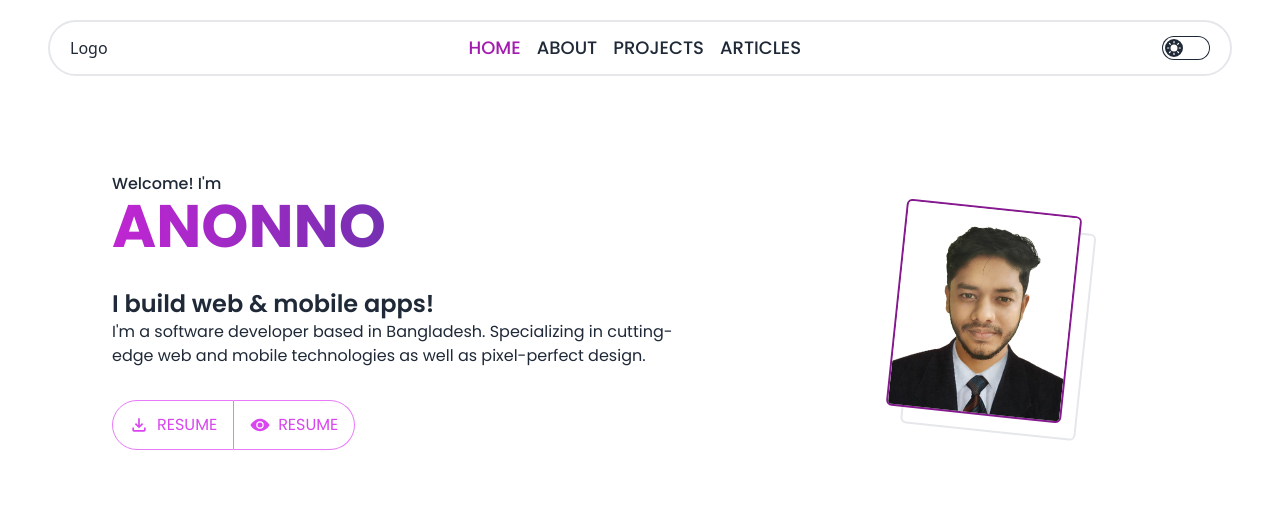
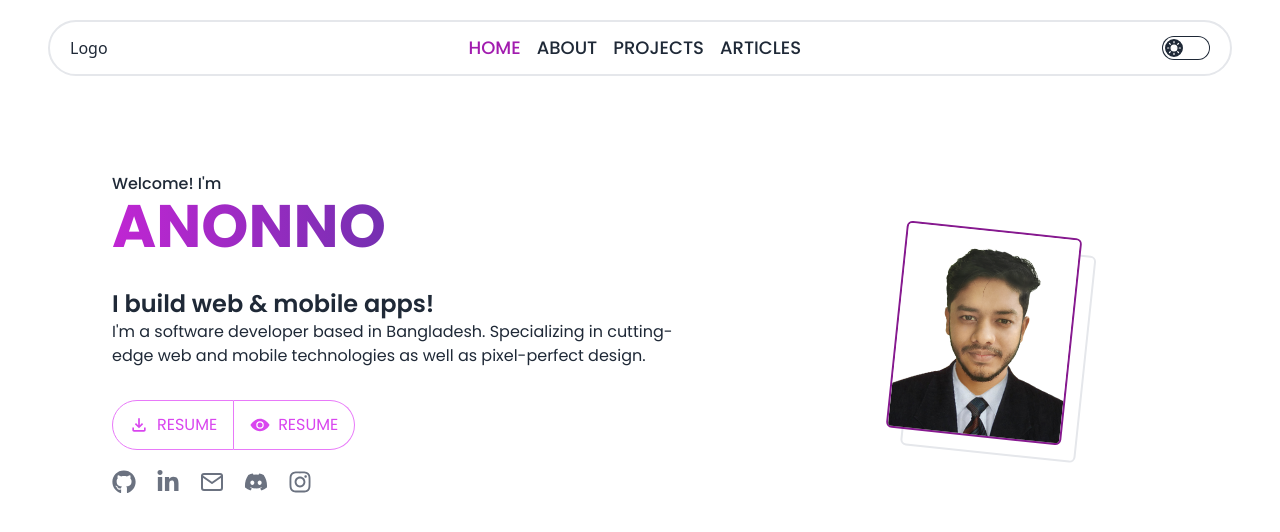
Before and after one commit to mranonno/my-portfolio, a React (Vite) app: page / in a window 1280 px wide. Shown: the top 532 px of the page. Built offline with nearby package versions, Linux system fonts and the light colour scheme.

Commit message:
add social navigation

```diff
--- a/src/components/HomePage/IntroduceMySelf.tsx
+++ b/src/components/HomePage/IntroduceMySelf.tsx
@@ -1,6 +1,9 @@
 import profileImage from "../../assets/images/Anonno Das.jpg";
 import { MdOutlineFileDownload } from "react-icons/md";
+import { FaDiscord, FaGithub, FaInstagram } from "react-icons/fa";
 import { IoEye } from "react-icons/io5";
+import { FaLinkedinIn } from "react-icons/fa6";
+import { FiMail } from "react-icons/fi";
 const IntroduceMySelf = () => {
   return (
     <div className="flex justify-between items-center mt-24 px-16">
@@ -31,6 +34,50 @@ const IntroduceMySelf = () => {
             resume
           </button>
         </div>
+        <div className="flex gap-5 mt-5 relative">
+          <a
+            href="https://github.com/mranonno"
+            target="_blank"
+            rel="noopener noreferrer"
+          >
+            <FaGithub
+              size={24}
+              className="hover:-translate-y-2 transition-transform duration-300 text-gray-500 hover:text-fuchsia-500"
+            />
+          </a>
+
+          <a
+            href="https://www.linkedin.com/mranonno1"
+            target="_blank"
+            rel="noopener noreferrer"
+          >
+            <FaLinkedinIn
+              size={24}
+              className="hover:-translate-y-2 transition-transform duration-300 text-gray-500 hover:text-fuchsia-500"
+            />
+          </a>
+          <a href="mailto:anonnodas97@gmail.com">
+            <FiMail
+              className="hover:-translate-y-2 transition-transform duration-300 text-gray-500 hover:text-fuchsia-500"
+              size={24}
+            />
+          </a>
+
+          <FaDiscord
+            size={24}
+            className="hover:-translate-y-2 transition-transform duration-300 text-gray-500 hover:text-fuchsia-500"
+          />
+          <a
+            href="https://www.instagram.com/mranonno1/"
+            target="_blank"
+            rel="noopener noreferrer"
+          >
+            <FaInstagram
+              size={24}
+              className="hover:-translate-y-2 transition-transform duration-300 text-gray-500 hover:text-fuchsia-500"
+            />
+          </a>
+        </div>
       </div>
       <div className="rotate-6 relative hover:scale-95 transition duration-1000 mr-24">
         <div className="w-44 h-52 overflow-hidden rounded-md z-20 relative border-2 border-fuchsia-800">
--- /dev/null
+++ b/src/components/Shared/SectionTitle.tsx
@@ -0,0 +1,6 @@
+
+const SectionTitle = () => {
+  return <div>SectionTitle</div>;
+};
+
+export default SectionTitle;
```
